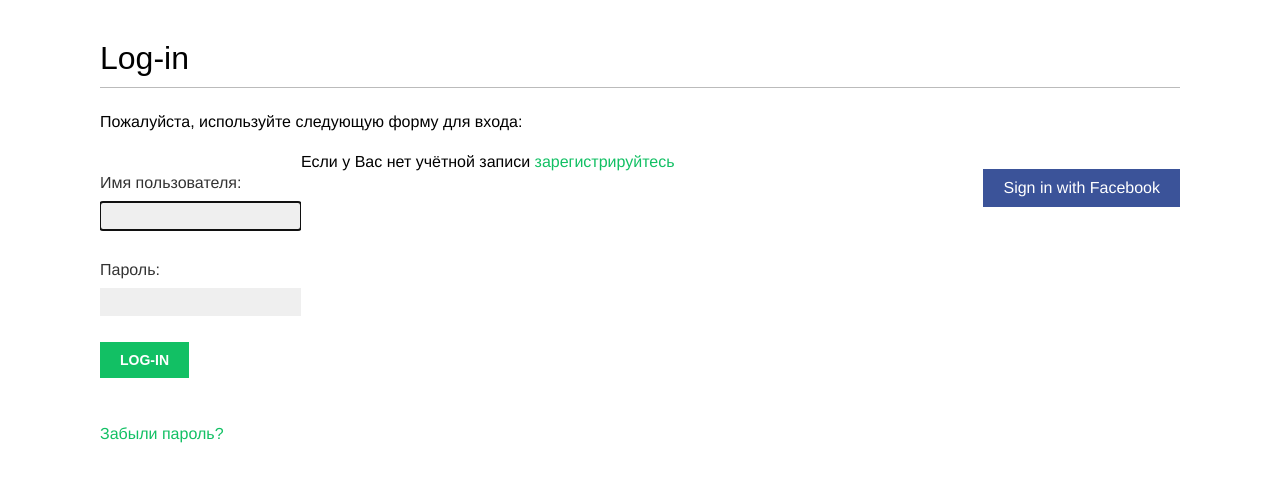
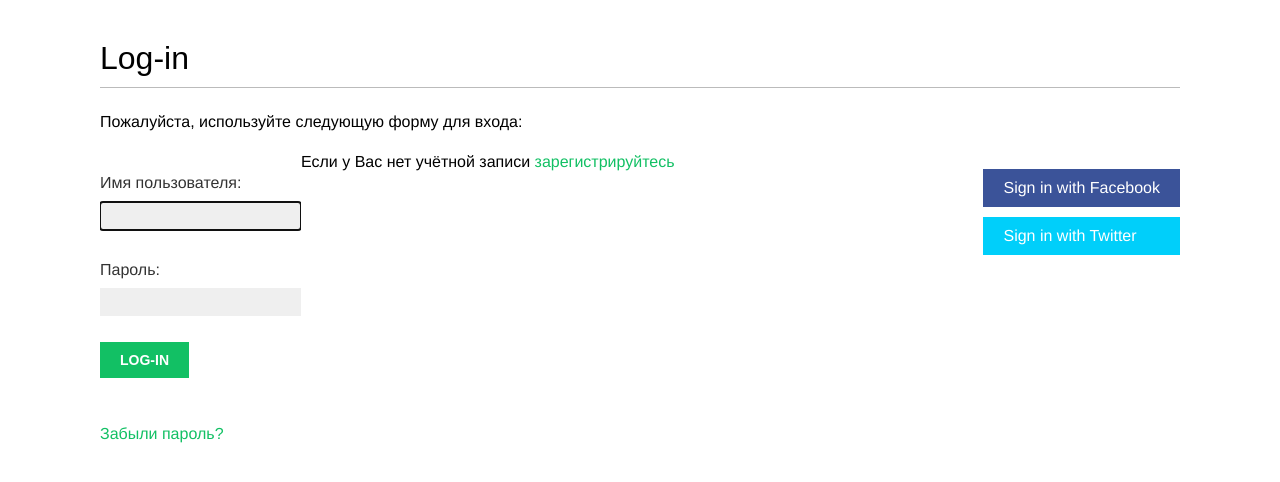
Before and after one commit to RuslanSayfullin/django-by-example, a Django app: page /account/login/ in a window 1280 px wide. Shown: the part 47-529 px from the top of the page. Run offline with Django 4.2, Linux system fonts and the light colour scheme; parts of the project's set-up code (start-up, migrations or seed data) failed here and were passed over; some web fonts are replaced.

Commit message:
Authentication using Twitter

```diff
--- a/account/templates/registration/login.html
+++ b/account/templates/registration/login.html
@@ -29,9 +29,10 @@
   <div class="social">
     <ul>
       <li class="facebook">
-        <a href="{% url "social:begin" "facebook" %}">
-        Sign in with Facebook
-      </a>
+        <a href="{% url "social:begin" "facebook" %}">Sign in with Facebook</a>
+      </li>
+      <li class="twitter">
+        <a href="{% url "social:begin" "twitter" %}"> Sign in with Twitter</a>
       </li>
     </ul>
   </div>
--- a/backend/settings.py
+++ b/backend/settings.py
@@ -144,9 +144,14 @@ AUTHENTICATION_BACKENDS = [
     'django.contrib.auth.backends.ModelBackend',
     'account.authentication.EmailAuthBackend',
     'social_core.backends.facebook.FacebookOAuth2',
+    'social_core.backends.twitter.TwitterOAuth',
 ]
 
 # Authentication using Facebook
 SOCIAL_AUTH_FACEBOOK_KEY = 'XXX'        # Facebook App ID
 SOCIAL_AUTH_FACEBOOK_SECRET = 'XXX'     # Facebook App Secret
 SOCIAL_AUTH_FACEBOOK_SCOPE = ['email']
+
+# Authentication using Twitter
+SOCIAL_AUTH_TWITTER_KEY = 'XXX' # Twitter API Key
+SOCIAL_AUTH_TWITTER_SECRET = 'XXX' # Twitter API Secret
```
